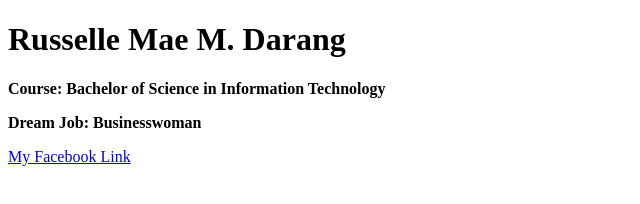
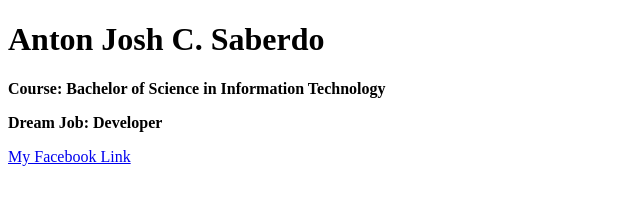
Before and after one commit to rdarang35-tech/catchup-week3, a plain HTML site: page index.html in a window 1280 px wide. Shown: the whole page, without its empty margins (0-640 px from the left). Drawn offline with Linux system fonts and the light colour scheme.

Commit message:
Digital ID Card

```diff
--- a/index.html
+++ b/index.html
@@ -7,17 +7,17 @@
 
 <body>
     <header>
-        <h1>Russelle Mae M. Darang</h1>
+        <h1>Anton Josh C. Saberdo</h1>
     </header>
 </body>
 
 <main>
     <p><strong>Course: Bachelor of Science in Information Technology</strong></p>
-    <p><strong>Dream Job: Businesswoman</strong></p>
+    <p><strong>Dream Job: Developer</strong></p>
 </main>
 
 <footer>
-    <p><a href="https://www.facebook.com/russelle.mae.salvado.darang">My Facebook Link</a></p>
+    <p><a href="https://www.facebook.com/antonjosh.saberdo.98">My Facebook Link</a></p>
 </footer>
 
 </html>
```
